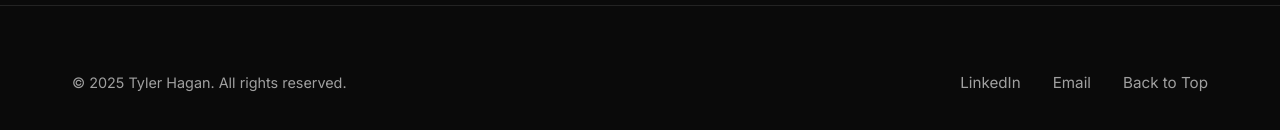
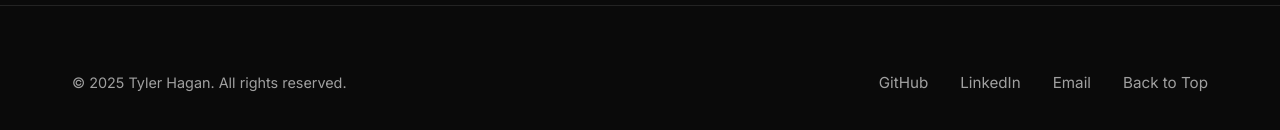
Before and after one commit to tylerhagan/portfolio, a React (Vite) app: page / in a window 1280 px wide. Shown: the part 5622-5752 px from the top of the page. Built offline with nearby package versions, Linux system fonts and the light colour scheme; no server answers.

Commit message:
Now playing polish and better readme

```diff
--- a/src/components/Footer.jsx
+++ b/src/components/Footer.jsx
@@ -7,6 +7,7 @@ const Footer = () => {
         <div className="footer-content">
           <div className="copyright">© 2025 Tyler Hagan. All rights reserved.</div>
           <ul className="footer-links">
+            <li><a href="https://github.com/tylerhagan" target="_blank" rel="noopener noreferrer">GitHub</a></li>
             <li><a href="https://www.linkedin.com/in/tylerhagan/" target="_blank" rel="noopener noreferrer">LinkedIn</a></li>
             <li><a href="mailto:hello@tylerhagan.co.uk">Email</a></li>
             <li><a href="#top">Back to Top</a></li>
--- a/src/components/NowPlaying.css
+++ b/src/components/NowPlaying.css
@@ -153,7 +153,7 @@
 }
 
 .playing-indicator {
-    margin-top: 0.5rem;
+    margin-top: 0;
     display: flex;
     gap: 3px;
     align-items: flex-end;
```
Also changed, not shown: 1 other file (tests, documents, lock files or other folders).
